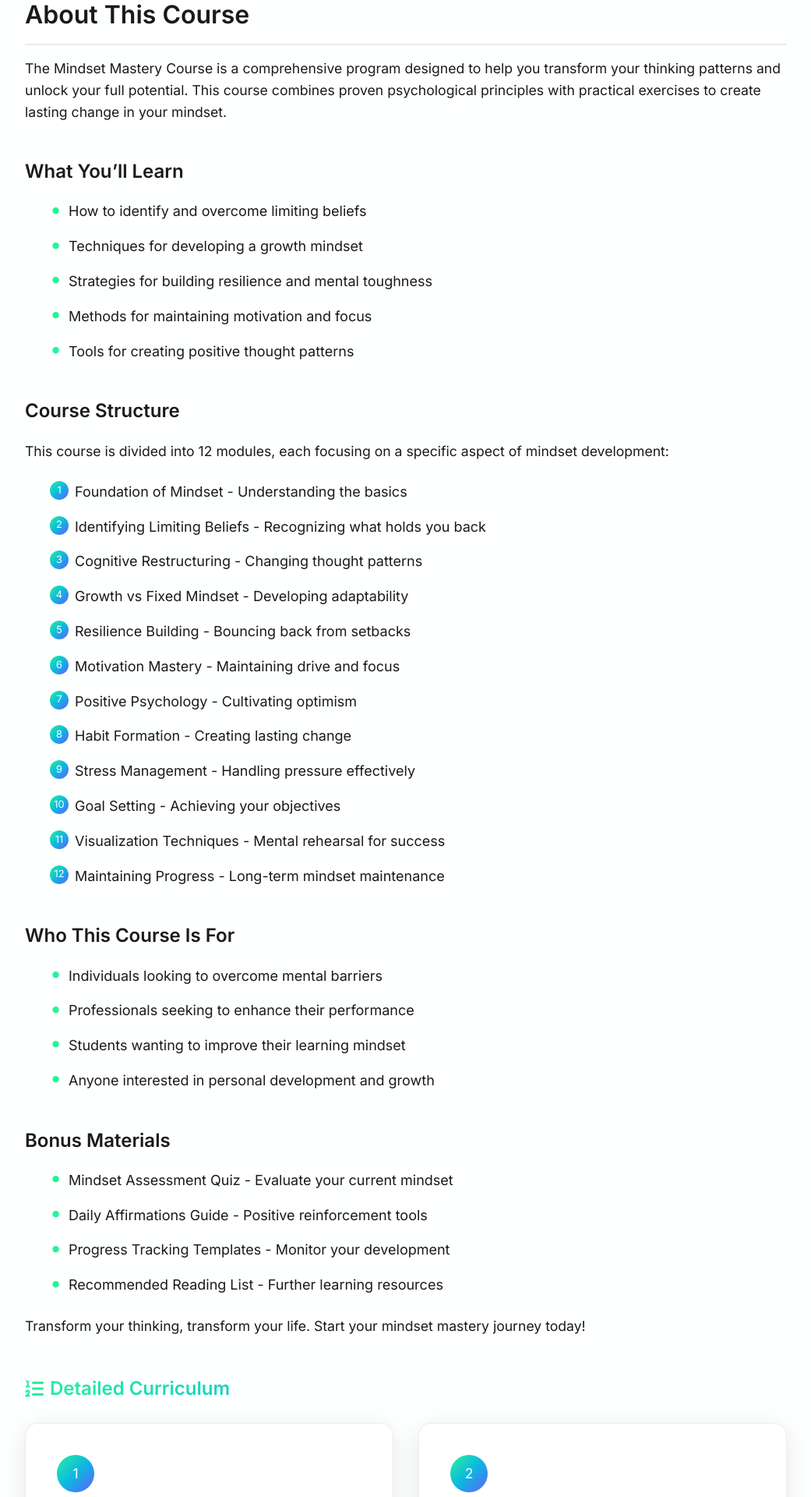
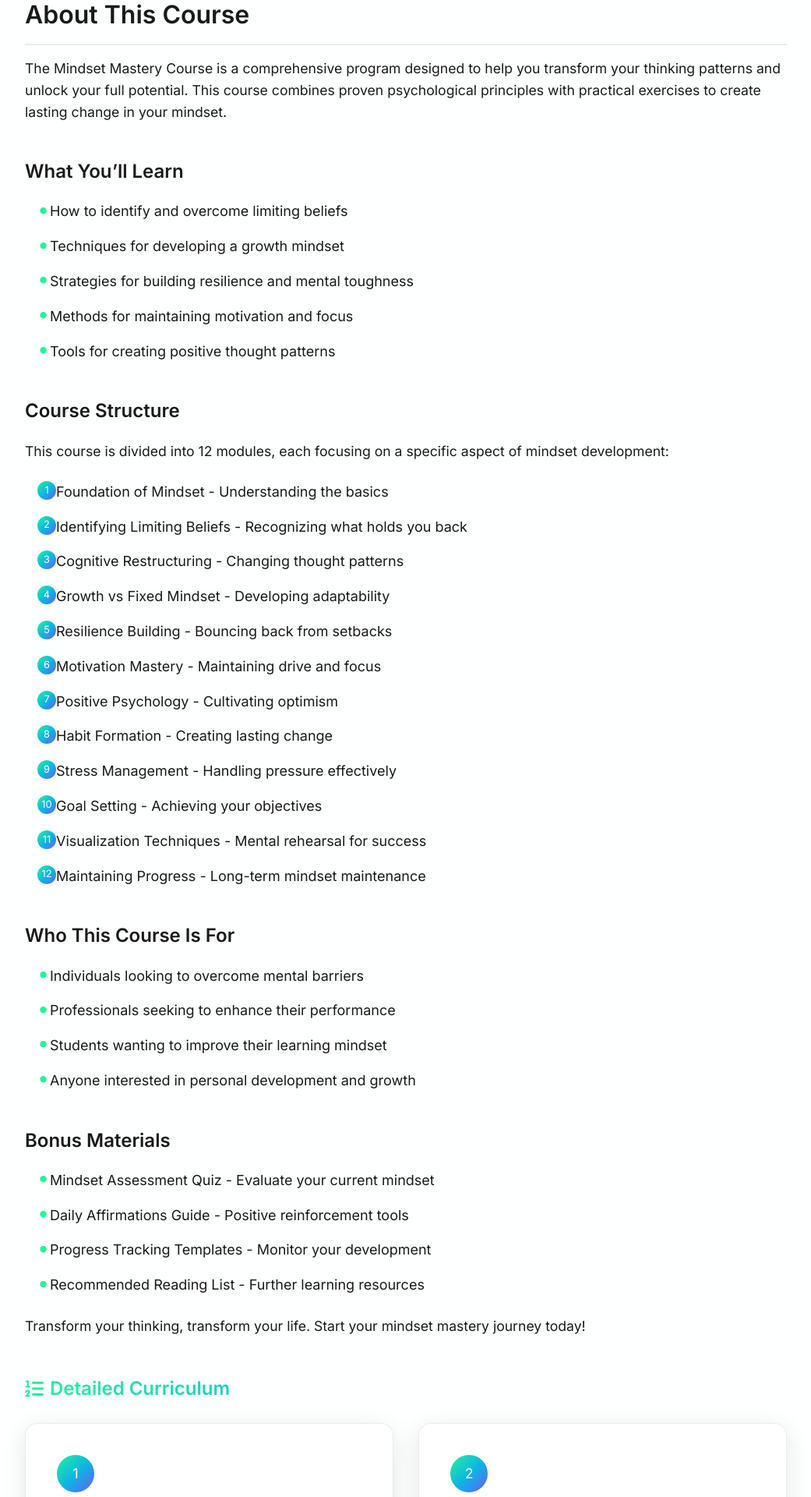
Before and after one commit to WillEasyStart/WillBio.github.io, a Jekyll site: the page built from _shop_items/productivity-toolkit.md, in a window 1280 px wide. Shown: the part 1256-3176 px from the top of the page at 78% size, without its empty margins (119-1160 px from the left). Built offline with Jekyll 4.4.1, drawn with Linux system fonts in a browser that asks for light colours; nearby versions of some CDN libraries.

Commit message:
Update _product.scss

```diff
--- a/_sass/_product.scss
+++ b/_sass/_product.scss
@@ -321,7 +321,7 @@
 
     /* Fixed list styles with proper bullet points */
     ul, ol {
-      padding-left: 2rem; /* Increased padding for better alignment */
+      padding-left: 1rem; /* Уменьшил общий отступ списка */
       margin-bottom: 1.5rem;
 
       li {
@@ -340,7 +340,7 @@
     ul li {
       list-style-type: none;
       position: relative;
-      padding-left: 1.5rem;
+      padding-left: 1rem; /* Уменьшил отступ слева */
 
       &::before {
         content: '•';
@@ -361,7 +361,7 @@
         counter-increment: list-counter;
         list-style: none;
         position: relative;
-        padding-left: 2rem;
+        padding-left: 1.5rem; /* Уменьшил отступ для нумерованных списков */
 
         &::before {
           content: counter(list-counter);
```
